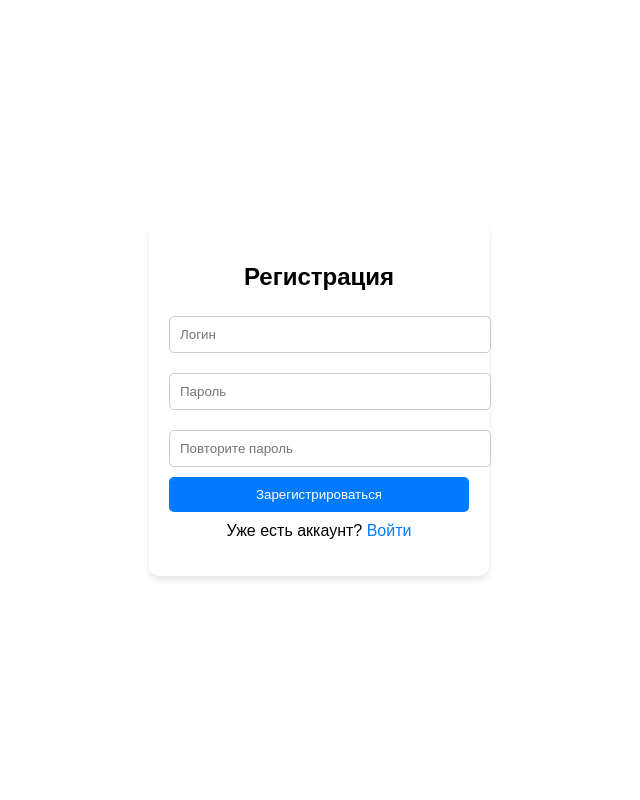
After one commit to dandud132/Web_Asistant, a Flask app: template templates/register.html in a window 1280 px wide. The commit adds this page. Shown: the whole page, without its empty margins (321-961 px from the left). Run offline with Flask 3, Linux system fonts and the light colour scheme; the template is opened without the code that fills it, so the values that code supplies are empty.

Commit message:
new_file

```diff
--- a/app.py
+++ b/app.py
@@ -1,9 +1,49 @@
-from flask import Flask
+from flask import Flask, render_template, request, redirect, url_for
+import  sqlite3
+
 
 app = Flask(__name__)
 
-@app.route('/Sign_in')
-def registration():
+# Главная страница
+@app.route('/')
+def home():
+    return render_template('main.html')
+
+# Страница авторизации
+@app.route('/login', methods=['GET', 'POST'])
+def login():
+
+    if request.method == 'POST':
+        email = request.form['email']
+        password = request.form['password']
+        db = sqlite3.connect('Database.db')
+        cursor = db.cursor()
+        cursor.execute(f'SELECT * FROM users WHERE email = {email} AND password_hash = {password}')
+        if cursor.fetchone() != None:
+            return "Вы успешно вошли!"
+        else:
+            return "Ошибка: Неверные данные"
+        db.commit()
+        db.close()
+    return render_template('login.html')
+
+# Страница регистрации
+@app.route('/register', methods=['GET', 'POST'])
+def register():
+    if request.method == 'POST':
+        email = request.form['email']
+        username = email.split('@', 1)[0] if '@' in email else email
+        password = request.form['password']
+        confirm_password = request.form['confirm_password']
+        if password != confirm_password:
+            return "Ошибка: Пароли не совпадают!"
+        db = sqlite3.connect('Database.db')
+        cursor = db.cursor()
+        cursor.execute(f'INSERT INTO users VALUES(NULL,{username},{email},{password},NULL,NULL)')
+        db.commit()
+        db.close()
+        return redirect(url_for('login'))
+    return render_template('register.html')
 
 if __name__ == '__main__':
-    app.run()
+    app.run(debug=True)
--- /dev/null
+++ b/static/styles.css
@@ -0,0 +1,57 @@
+body {
+    font-family: Arial, sans-serif;
+    display: flex;
+    flex-direction: column;
+    align-items: center;
+    justify-content: center;
+    height: 100vh;
+    margin: 0;
+}
+
+.form-container {
+    background: #fff;
+    padding: 20px;
+    border-radius: 10px;
+    box-shadow: 0px 4px 6px rgba(0, 0, 0, 0.1);
+    text-align: center;
+    width: 300px;
+}
+
+.form-container h2 {
+    margin-bottom: 15px;
+}
+
+.form-container input {
+    width: 100%;
+    padding: 10px;
+    margin: 10px 0;
+    border: 1px solid #ccc;
+    border-radius: 5px;
+}
+
+.form-container button {
+    width: 100%;
+    padding: 10px;
+    border: none;
+    background: #007bff;
+    color: white;
+    border-radius: 5px;
+    cursor: pointer;
+}
+
+.form-container button:hover {
+    background: #0056b3;
+}
+
+.form-container p {
+    margin-top: 10px;
+}
+
+.form-container a {
+    color: #007bff;
+    text-decoration: none;
+}
+
+.form-container a:hover {
+    text-decoration: underline;
+}
--- /dev/null
+++ b/templates/register.html
@@ -0,0 +1,20 @@
+<!DOCTYPE html>
+<html lang="ru">
+<head>
+    <meta charset="UTF-8">
+    <title>Регистрация</title>
+    <link rel="stylesheet" href="{{ url_for('static', filename='styles.css') }}">
+</head>
+<body>
+    <div class="form-container">
+        <h2>Регистрация</h2>
+        <form method="post">
+            <input type="text" name="email" placeholder="Логин" required>
+            <input type="password" name="password" placeholder="Пароль" required>
+            <input type="password" name="confirm_password" placeholder="Повторите пароль" required>
+            <button type="submit">Зарегистрироваться</button>
+        </form>
+        <p>Уже есть аккаунт? <a href="{{ url_for('login') }}">Войти</a></p>
+    </div>
+</body>
+</html>
```
Also changed, not shown: templates/login.html (added, +19 -0 lines), templates/main.html (renamed from main.html, +9 -7 lines), Database2.db (added).
